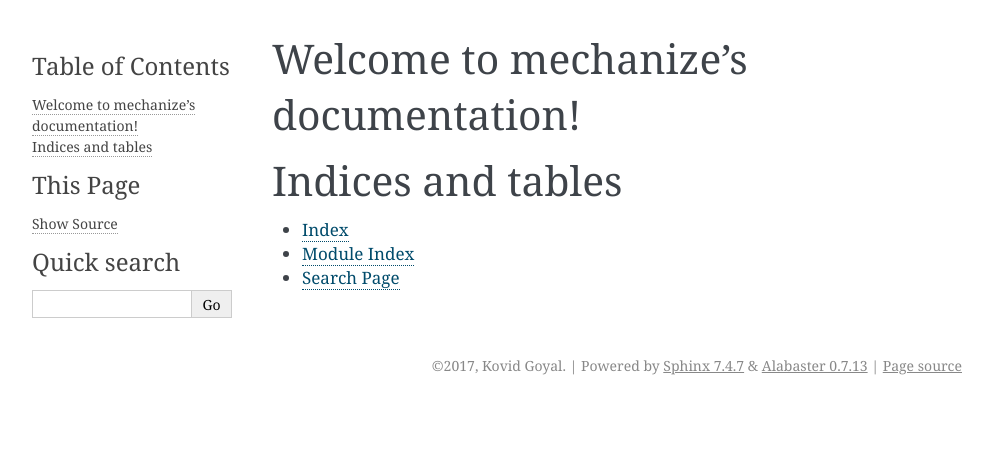
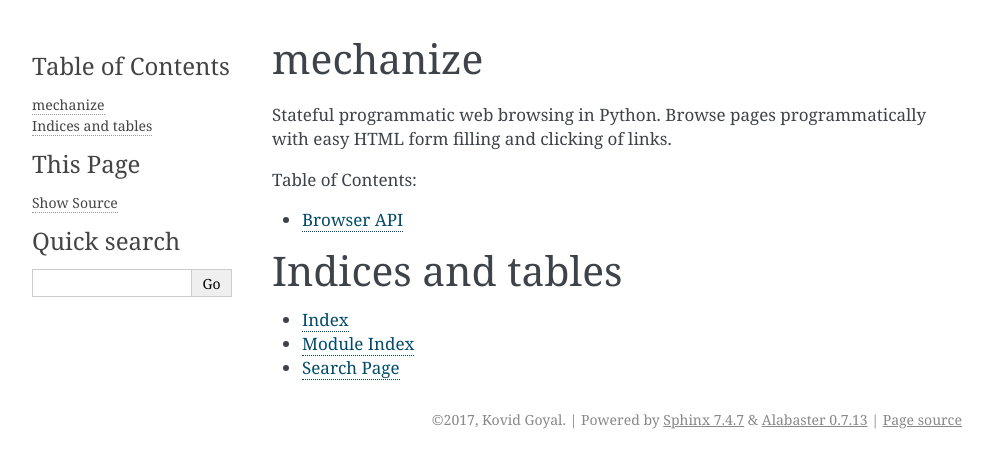
Before and after one commit to python-mechanize/mechanize, a Sphinx documentation site: the page built from docs/index.rst, in a window 1280 px wide. Shown: the top 468 px of the page, without its empty margins (148-1141 px from the left). Built offline with Sphinx 7.4.7, drawn with Linux system fonts in a browser that asks for light colours.

Commit message:
Document the browser object

```diff
--- a/docs/conf.py
+++ b/docs/conf.py
@@ -32,7 +32,7 @@
 # Add any Sphinx extension module names here, as strings. They can be
 # extensions coming with Sphinx (named 'sphinx.ext.*') or your custom
 # ones.
-extensions = ['sphinx.ext.viewcode']
+extensions = ['sphinx.ext.viewcode', 'sphinx.ext.autodoc']
 
 # Add any paths that contain templates here, relative to this directory.
 templates_path = ['_templates']
--- a/docs/index.rst
+++ b/docs/index.rst
@@ -1,14 +1,14 @@
-.. mechanize documentation master file, created by
-   sphinx-quickstart on Thu Mar 16 11:15:03 2017.
-   You can adapt this file completely to your liking, but it should at least
-   contain the root `toctree` directive.
+mechanize
+=====================================
 
-Welcome to mechanize's documentation!
-=====================================
+Stateful programmatic web browsing in Python. Browse pages programmatically
+with easy HTML form filling and clicking of links.
 
 .. toctree::
    :maxdepth: 2
-   :caption: Contents:
+   :caption: Table of Contents:
+
+   browser_api
 
 
 
```
Also changed, not shown: docs/browser_api.rst (added, +21 -0 lines), 1 other file.
